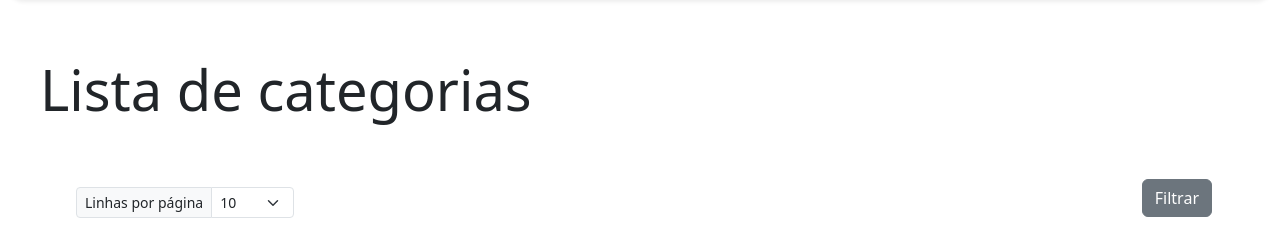
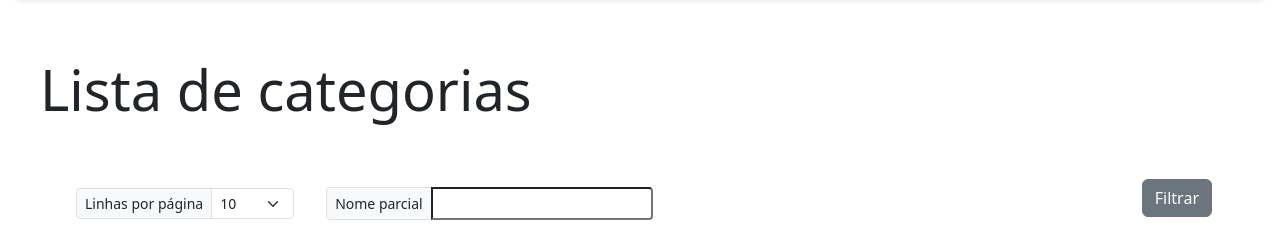
Before and after one commit to dclobato/LabProgramacao, a Flask app: page /categoria/ in a window 1280 px wide. Shown: the part 72-322 px from the top of the page. Run offline with Flask 3, Linux system fonts and the light colour scheme; data that the repository does not hold is empty; parts of the project's set-up code (start-up, migrations or seed data) failed here and were passed over; some libraries are stand-ins or nearby versions.

Commit message:
Estágio 13: ação de listar do controlador de categoria com paginação e busca parcial

```diff
--- a/src/routes/categoria.py
+++ b/src/routes/categoria.py
@@ -1,5 +1,6 @@
 import werkzeug.exceptions
 from flask import Blueprint, render_template, request, current_app, flash
+from sqlalchemy.sql.operators import ilike_op
 
 from src.models.categoria import Categoria
 from src.modules import db
@@ -14,11 +15,16 @@ def lista():
 
     page = request.args.get("page", default=1, type=int)
     pp = request.args.get("pp", default=10, type=int)
+    q = request.args.get("q", default=None, type=str)
 
     sentenca = db.select(Categoria)
 
     if pp > MAXPERPAGE:
         pp = MAXPERPAGE
+
+    # Filtrar por parte do nome
+    if q:
+        sentenca = sentenca.filter(ilike_op(Categoria.nome, f"%{q}%"))
 
     sentenca = sentenca.order_by(Categoria.nome)
 
@@ -36,4 +42,5 @@ def lista():
                            rset_page=rset_page,
                            page=page,
                            pp=pp,
+                           q=q,
                            title="Lista de categorias")
--- a/src/templates/categoria/lista.jinja
+++ b/src/templates/categoria/lista.jinja
@@ -1,7 +1,7 @@
 {% extends '_Layout.jinja' %}
 {% from 'bootstrap5/utils.html' import render_icon %}
 {% from 'bootstrap5/pagination.html' import render_pagination %}
-{% from 'utils/pagination_helpers.jinja' import linhas_por_pagina %}
+{% from 'utils/pagination_helpers.jinja' import linhas_por_pagina, nome_parcial %}
 
 {% block content %}
     <div class="row justify-content-center">
@@ -10,6 +10,7 @@
                 <div class="float-start small">
                     <div class="hstack gap-3">
                         {{ linhas_por_pagina(pp) }}
+                        {{ nome_parcial(q) }}
                     </div>
                 </div>
                 <div class="float-end">
--- a/src/templates/utils/pagination_helpers.jinja
+++ b/src/templates/utils/pagination_helpers.jinja
@@ -9,3 +9,13 @@
         </div>
     </div>
 {% endmacro %}
+
+{% macro nome_parcial(q) %}
+    <div class="p-2">
+        <div class="input-group input-group-sm">
+            <div class="input-group-text">Nome parcial</div>
+            <input name="q" type="text" class="form-control-sm" id="nomeparcial" placeholder=""
+                    {% if q %} value="{{ q }}"{% endif %}>
+        </div>
+    </div>
+{% endmacro %}
```
